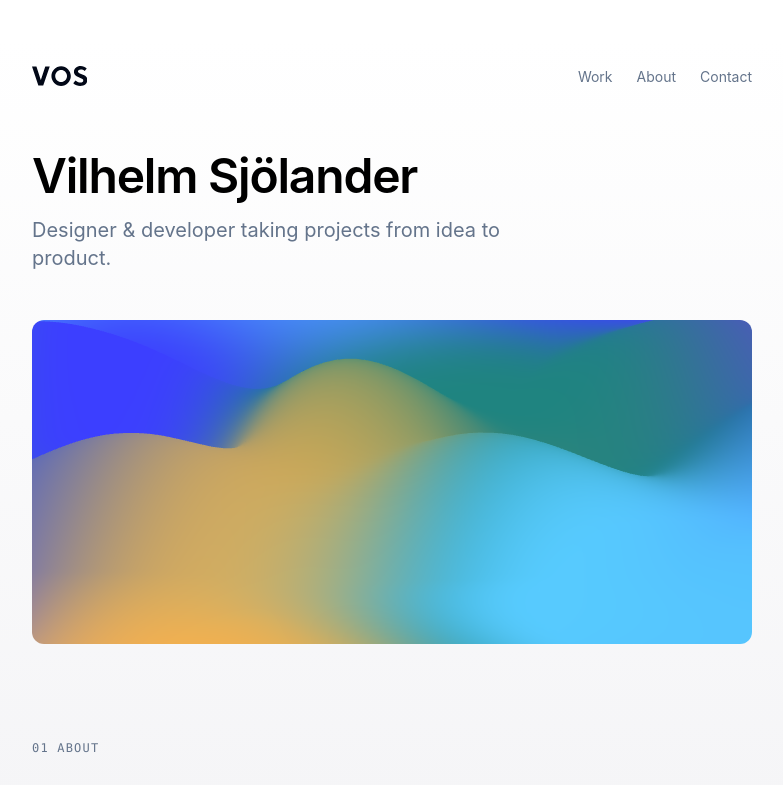
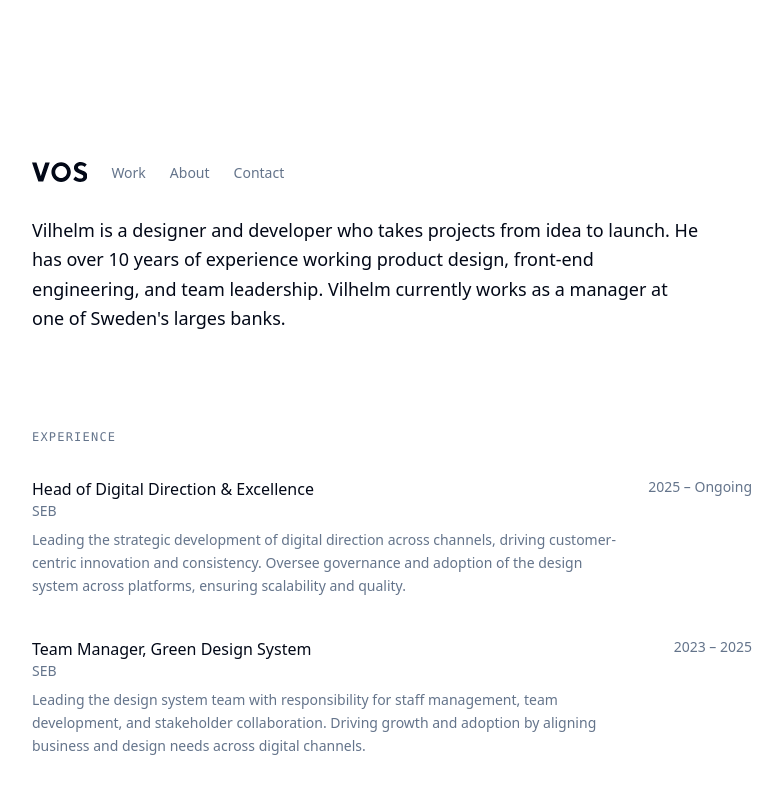
Before and after one commit to vsjolander/portfolio, a Next.js app: page / in a window 1280 px wide. Shown: the top 785 px of the page, without its empty margins (248-1031 px from the left). Built offline with nearby package versions, Linux system fonts and the light colour scheme.

Commit message:
clean design

```diff
--- a/src/app/globals.css
+++ b/src/app/globals.css
@@ -4,10 +4,6 @@
 
 body {
   min-height: 100dvh;
-  background: linear-gradient(
-    hsl(var(--background)) 5vh,
-    hsl(var(--background-secondary)) 100vh
-  );
 }
 
 @layer utilities {
--- a/src/app/page.tsx
+++ b/src/app/page.tsx
@@ -3,9 +3,16 @@ import Logo from "@/components/icons/logo"
 
 const experience = [
   {
+    role: "Head of Digital Direction & Excellence",
+    company: "SEB",
+    period: "2025 – Ongoing",
+    description:
+      "Leading the strategic development of digital direction across channels, driving customer-centric innovation and consistency. Oversee governance and adoption of the design system across platforms, ensuring scalability and quality.",
+  },
+  {
     role: "Team Manager, Green Design System",
     company: "SEB",
-    period: "2023 – Ongoing",
+    period: "2023 – 2025",
     description:
       "Leading the design system team with responsibility for staff management, team development, and stakeholder collaboration. Driving growth and adoption by aligning business and design needs across digital channels.",
   },
@@ -93,9 +100,9 @@ const contact = [
 
 export default function Home() {
   return (
-    <div className="max-w-3xl mx-auto px-6 py-16 space-y-24">
+    <div className="max-w-3xl mx-auto px-6 py-40 space-y-24">
       <section>
-        <div className="flex justify-between items-center mb-16">
+        <div className="flex items-center mb-8 gap-6">
           <Logo />
           <nav>
             <ul className="flex items-center gap-6">
@@ -117,30 +124,16 @@ export default function Home() {
             </ul>
           </nav>
         </div>
-        <h1 className="text-4xl md:text-5xl font-semibold tracking-tight mb-4">
-          Vilhelm Sjölander
-        </h1>
-        <p className="text-xl text-muted-foreground mb-12 max-w-lg">
-          Designer & developer taking projects from idea to product.
-        </p>
-        <GradientCanvas className="rounded-xl overflow-hidden w-full aspect-[16/7]" />
-      </section>
-
-      <section id="about">
-        <p className="text-xs font-mono text-muted-foreground mb-6 tracking-widest uppercase">
-          01 About
-        </p>
         <p className="text-lg leading-relaxed max-w-2xl">
-          I love taking projects from idea to product with a focus on delivery.
-          That&apos;s why I taught myself everything from back-end development to
-          product design and user testing. I believe teams that thrive can achieve
-          greatness, and I love taking a leadership role in building such teams.
+          Vilhelm is a designer and developer who takes projects from
+          idea to launch. He has over 10 years of experience working product design, front-end
+          engineering, and team leadership. Vilhelm currently works as a manager at one of Sweden's larges banks.
         </p>
       </section>
 
       <section id="work">
         <p className="text-xs font-mono text-muted-foreground mb-8 tracking-widest uppercase">
-          02 Experience
+          Experience
         </p>
         <div className="space-y-10">
           {experience.map((item, i) => (
@@ -162,7 +155,7 @@ export default function Home() {
 
       <section id="projects">
         <p className="text-xs font-mono text-muted-foreground mb-8 tracking-widest uppercase">
-          03 Selected work
+          Selected work
         </p>
         <div className="space-y-4">
           {projects.map((project, i) => (
@@ -191,7 +184,7 @@ export default function Home() {
 
       <section id="contact">
         <p className="text-xs font-mono text-muted-foreground mb-8 tracking-widest uppercase">
-          04 Contact
+          Contact
         </p>
         <div className="space-y-3">
           {contact.map((item) => (
```
Also changed, not shown: .claude/settings.json (added).
